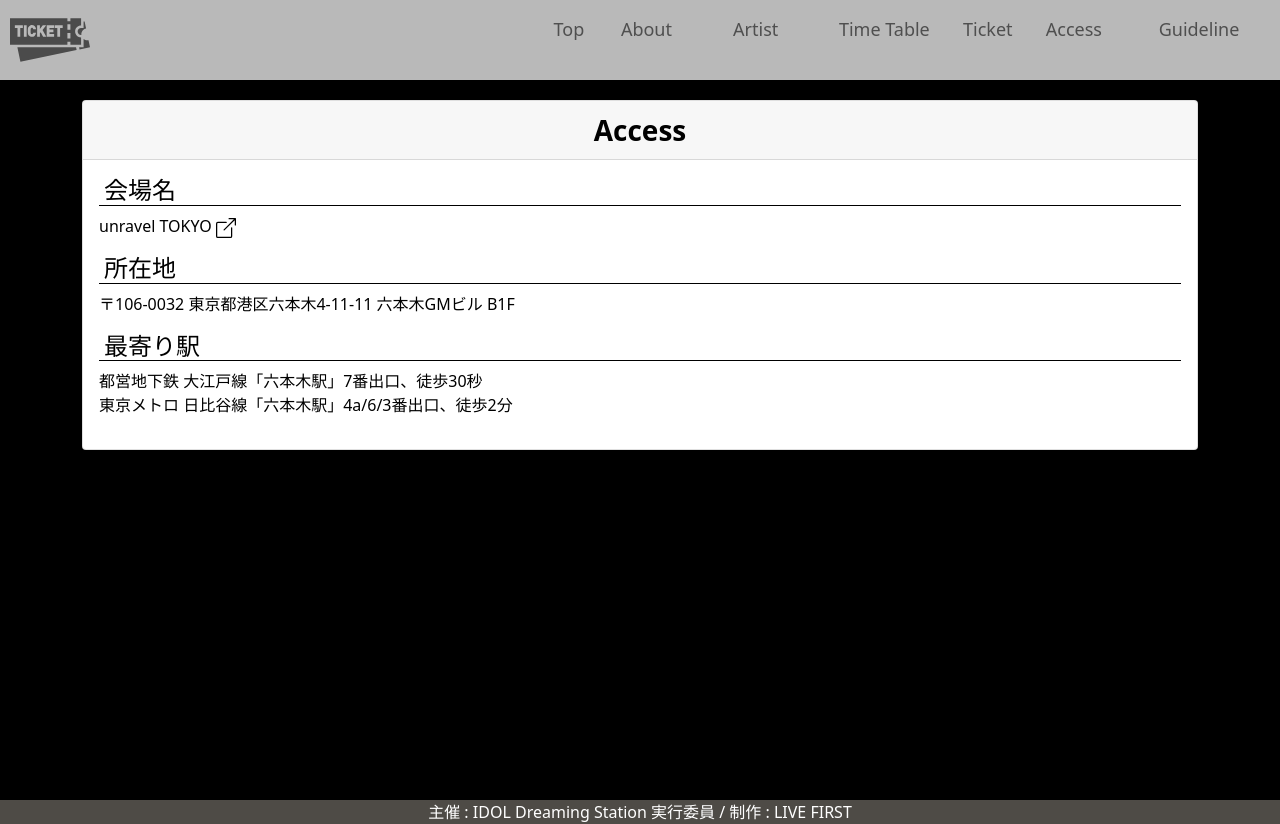
After one commit to TakedaRyota/NewEventsSite, a Django app: page /access/ in a window 1280 px wide. The commit adds this page. Run offline with Django 4.2, Linux system fonts and the light colour scheme; some libraries are stand-ins or nearby versions.

Commit message:
access追加

```diff
--- /dev/null
+++ b/newsite/new_event_site/static/web_view/css/access.css
@@ -0,0 +1,7 @@
+/* ==========================================
+アクセス画面
+============================================= */
+
+.card-text > * {
+  color: black;
+}
--- a/newsite/new_event_site/static/web_view/css/common.css
+++ b/newsite/new_event_site/static/web_view/css/common.css
@@ -30,8 +30,8 @@ a {
 /* --- メイン --- */
 main {
   z-index: 1;
-  min-height: calc(100vh - 50px);
-  min-height: calc(100dvh - 50px);
+  min-height: 100vh;
+  min-height: 100dvh;
 }
 /* --- 上部に戻る --- */
 #top-up-area {
--- /dev/null
+++ b/newsite/new_event_site/templates/web_view/access/index.html
@@ -0,0 +1,40 @@
+{% extends "web_view/event_site_base.html" %}
+{% load static %}
+
+{% block custom-css %}
+<link rel="stylesheet" type="text/css" href="{% static 'web_view/css/access.css' %}">
+{% endblock %}
+
+{% block main-block %}
+<div id="ticket-page" class="container-sm content-page">
+  <div class="card">
+    <div class="card-header content-header-top fs-3">
+      Access
+    </div>
+    <div class="card-body">
+      <h4 class="card-title">会場名</h4>
+      <div class="card-text mb-3">
+        <a href="https://unravel-tokyo.com/access" target="_blank">
+          unravel TOKYO
+          <span>
+            <svg class="bi" width="20" height="20" fill="currentColor">
+              <use xlink:href="{% static 'web_view/libs/icon/bootstrap-icons.svg' %}#box-arrow-up-right"/>
+            </svg>
+          </span>
+        </a>
+      </div>
+      <h4 class="card-title">所在地</h4>
+      <div class="card-text mb-3">
+        〒106-0032 東京都港区六本木4-11-11 六本木GMビル B1F
+      </div>
+      <h4 class="card-title">最寄り駅</h4>
+      <div class="card-text">
+        都営地下鉄 大江戸線「六本木駅」7番出口、徒歩30秒
+      </div>
+      <div class="card-text mb-3">
+        東京メトロ 日比谷線「六本木駅」4a/6/3番出口、徒歩2分
+      </div>
+    </div>
+  </div>
+</div>
+{% endblock %}
--- a/newsite/new_event_site/templates/web_view/index.html
+++ b/newsite/new_event_site/templates/web_view/index.html
@@ -18,7 +18,7 @@
     <div class="fs-4">unravel TOKYO</div>
   </div>
 </div>
-<a class="place-link" href="https://unravel-tokyo.com/">
+<a class="place-link" href="https://unravel-tokyo.com/" target="_blank">
   <div class="link-img mt-3">
     <img alt="会場サイト" src="{% static 'web_view/image/unravel_img.jpeg' %}"></img>
   </div>
```
